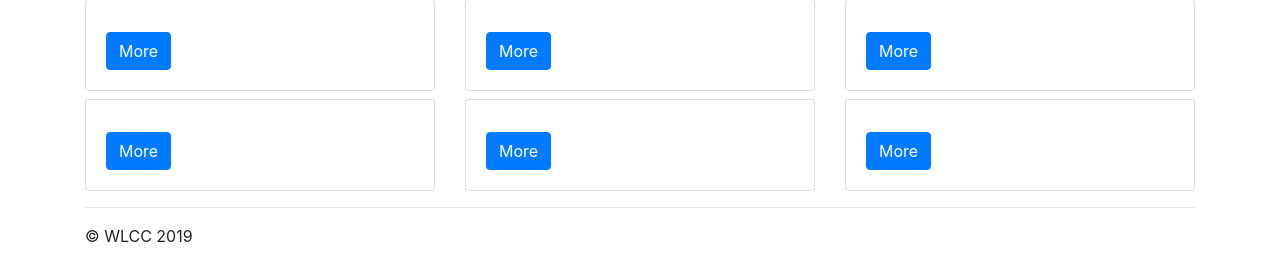
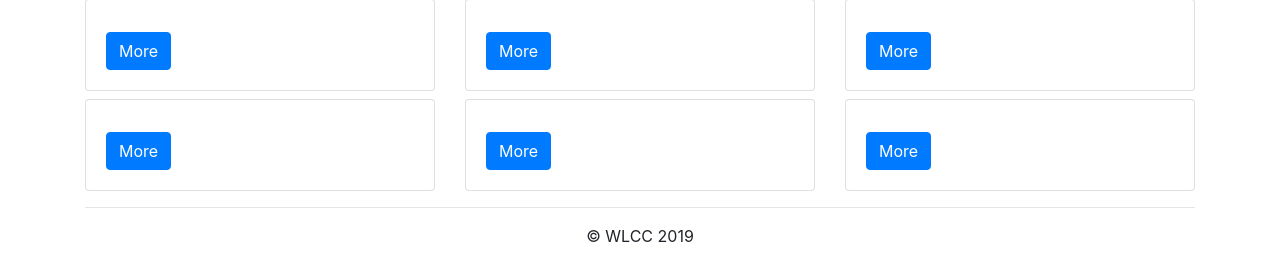
Before and after one commit to ecomstock/wlcc, a PHP site: page /index.php in a window 1280 px wide. Shown: the part 553-817 px from the top of the page. Run offline with PHP 8.4, Linux system fonts and the light colour scheme.

Commit message:
update: center footer text

```diff
--- a/footer.php
+++ b/footer.php
@@ -1,5 +1,5 @@
     <footer class="container">
-		<p>&copy; WLCC <?php echo date("Y");?></p>
+		<p class="text-center">&copy; WLCC <?php echo date("Y");?></p>
 	</footer>
 	<script src="https://code.jquery.com/jquery-3.3.1.slim.min.js"
 		integrity="sha384-q8i/X+965DzO0rT7abK41JStQIAqVgRVzpbzo5smXKp4YfRvH+8abtTE1Pi6jizo"
```
